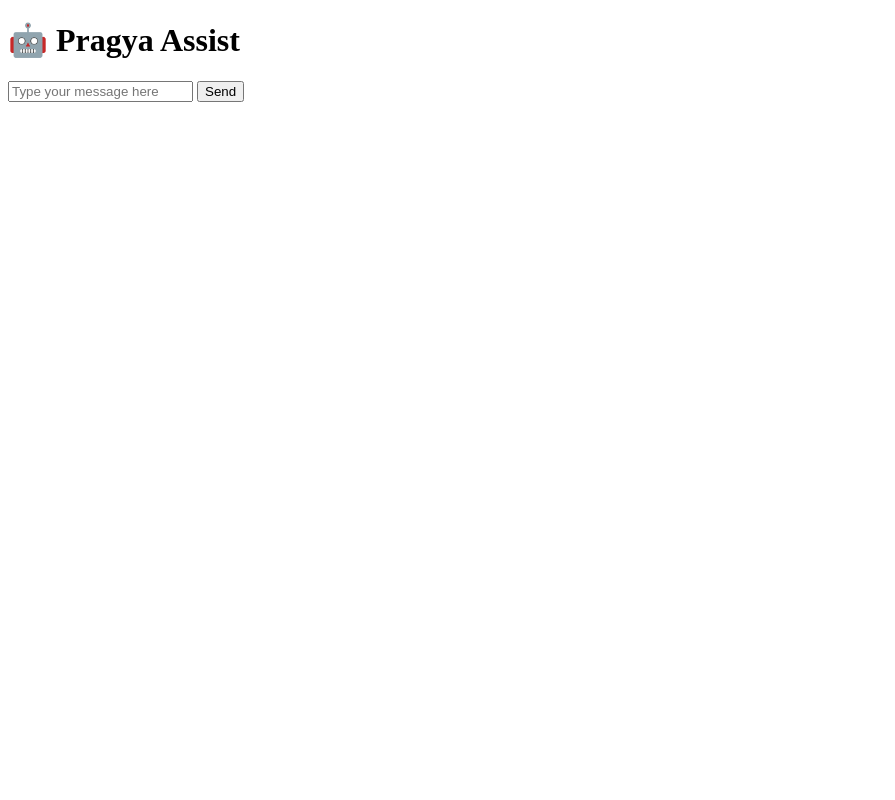
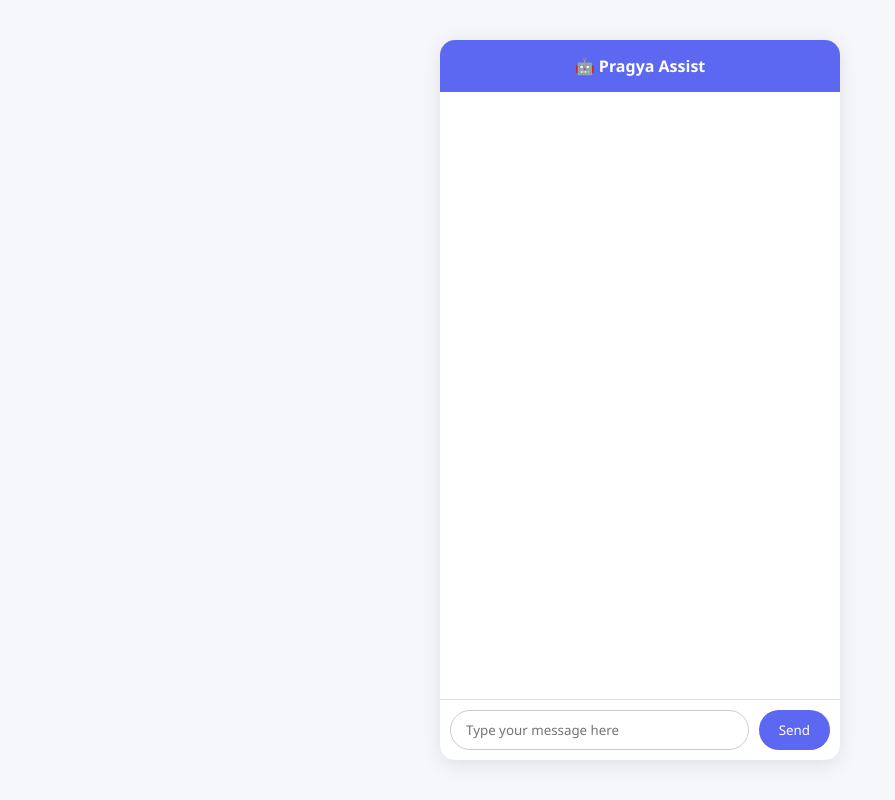
Before and after one commit to innerantelope/Pragya_Assist, a Flask app: page / in a window 1280 px wide. Shown: the whole page, without its empty margins (0-895 px from the left). Run offline with Flask 3, Linux system fonts and the light colour scheme.

Commit message:
Update index.html

```diff
--- a/templates/index.html
+++ b/templates/index.html
@@ -3,17 +3,25 @@
 <head>
     <meta charset="UTF-8">
     <title>Pragya Assist</title>
+    <link rel="stylesheet" href="{{ url_for('static', filename='style.css') }}">
 </head>
 <body>
-    <h1>🤖 Pragya Assist</h1>
-    <form method="POST">
-        <input type="text" name="message" placeholder="Type your message here" required>
-        <button type="submit">Send</button>
-    </form>
+    <div class="chat-container">
+        <div class="chat-header">
+            🤖 <strong>Pragya Assist</strong>
+        </div>
 
-    {% if user_msg %}
-        <p><strong>You:</strong> {{ user_msg }}</p>
-        <p><strong>Pragya:</strong> {{ bot_response }}</p>
-    {% endif %}
+        <div class="chat-box">
+            {% if user_msg %}
+                <div class="message user"><strong>You:</strong> {{ user_msg }}</div>
+                <div class="message bot"><strong>Pragya:</strong> {{ bot_response }}</div>
+            {% endif %}
+        </div>
+
+        <form class="chat-input-area" method="POST">
+            <input type="text" name="message" placeholder="Type your message here" required>
+            <button type="submit">Send</button>
+        </form>
+    </div>
 </body>
 </html>
```
